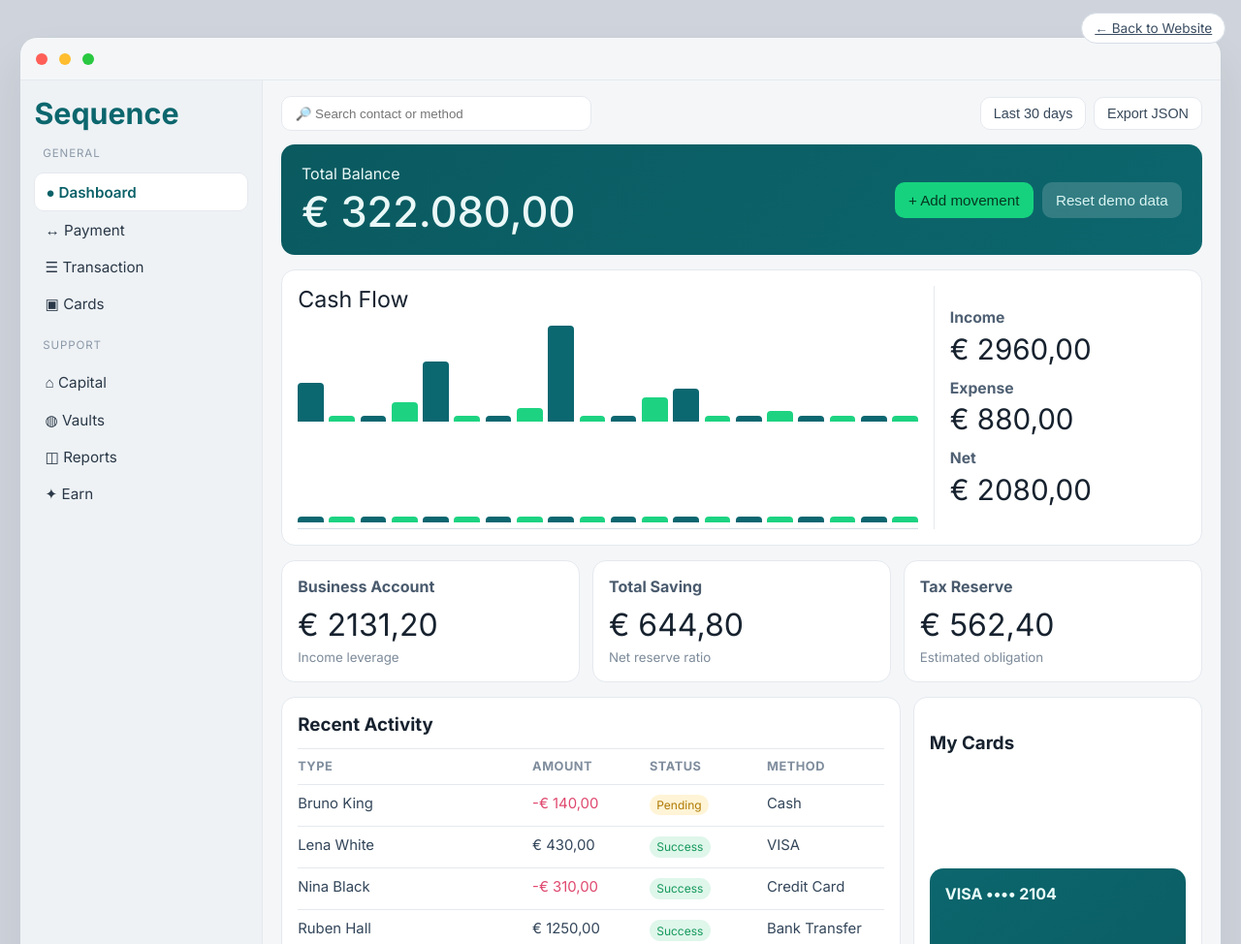
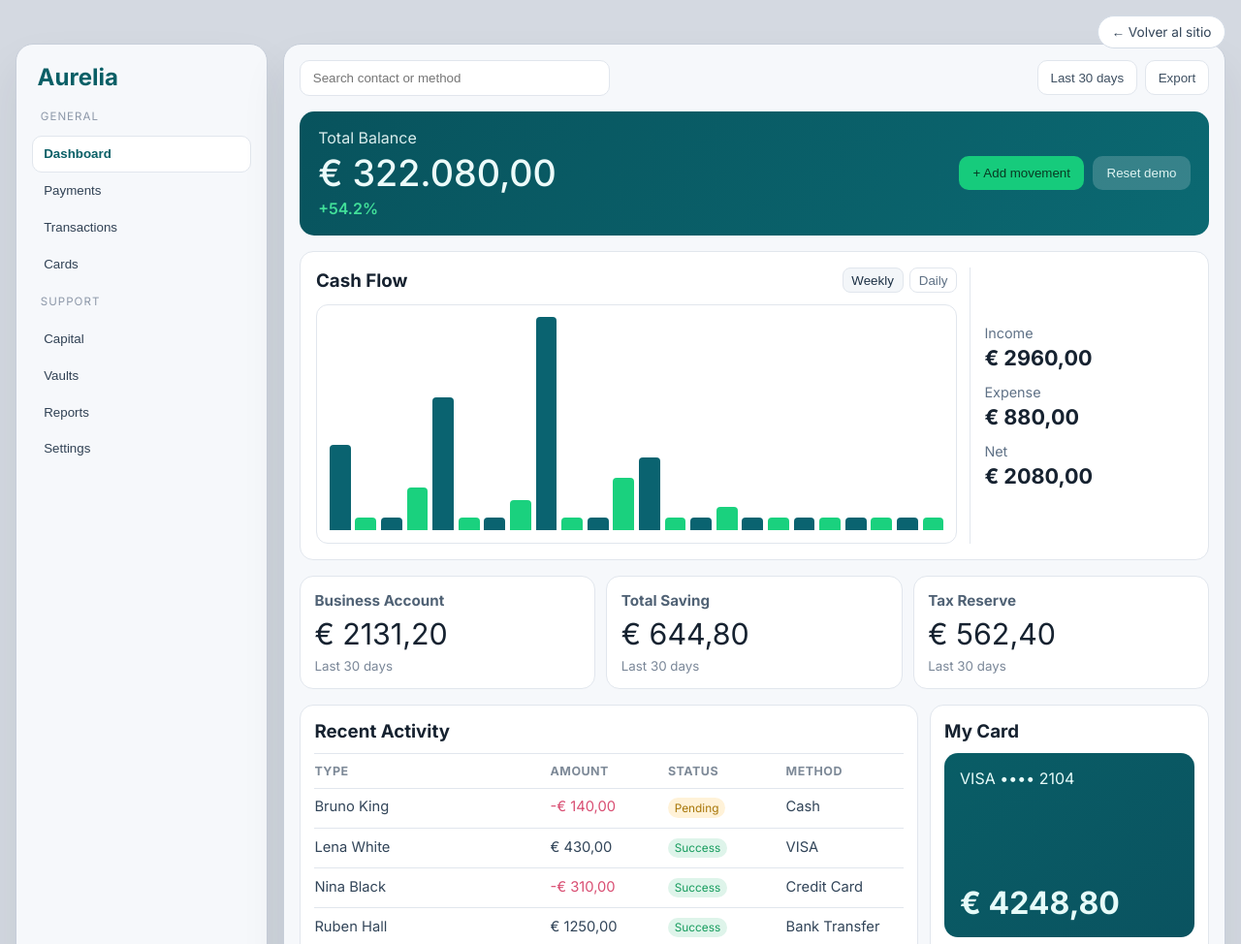
Before and after one commit to jaivial/MariaMVC, a plain HTML site: page dashboard/index.html in a window 1280 px wide. Shown: the top 974 px of the page at 97% size. Drawn offline with Linux system fonts and the light colour scheme.

Commit message:
Create inspired finance dashboard and link from home navbar

```diff
--- a/assets/dashboard.css
+++ b/assets/dashboard.css
@@ -1,71 +1,303 @@
 :root {
-  --bg: #cfd4dc;
-  --surface: #f4f6f8;
-  --line: #e5e9ee;
-  --text: #17222f;
-  --muted: #748294;
-  --teal: #0c666d;
-  --green: #18cd7d;
-  --danger: #df496f;
+  --bg: #d4d9e1;
+  --panel: #f6f8fb;
+  --card: #ffffff;
+  --line: #e1e6ed;
+  --text: #162230;
+  --muted: #77859a;
+  --teal: #075c65;
+  --green: #16cb7c;
+  --danger: #d94f73;
 }
+
 * { box-sizing: border-box; }
-body { margin: 0; font-family: Inter, system-ui, sans-serif; background: var(--bg); color: var(--text); }
-.app { max-width: 1240px; margin: 2.4rem auto; background: var(--surface); border: 1px solid #c8ced6; border-radius: 18px; overflow: hidden; box-shadow: 0 25px 45px rgba(19,27,37,.08); }
-.topbar { height: 44px; border-bottom: 1px solid var(--line); display: flex; align-items: center; padding: 0 1rem; gap: .75rem; }
-.dot { width: 12px; height: 12px; border-radius: 50%; }
-.dot.red { background: #ff5f57; } .dot.yellow { background: #ffbd2f; } .dot.green { background: #28c840; }
-.workspace { display: grid; grid-template-columns: 250px 1fr; min-height: 820px; }
-.sidebar { background: #eef2f5; border-right: 1px solid var(--line); padding: 1rem .9rem; }
-.brand { font-size: 1.9rem; font-weight: 700; color: var(--teal); margin-bottom: 1rem; }
-.navgroup { margin: 1rem 0; }
-.navtitle { font-size: .72rem; color: #8b98a7; text-transform: uppercase; letter-spacing: .08em; margin: .8rem .55rem; }
-.item { display: flex; align-items: center; gap: .55rem; padding: .6rem .7rem; border-radius: 10px; color: #2a3847; font-size: .95rem; }
-.item.active { background: #fff; border: 1px solid var(--line); color: #0a6168; font-weight: 600; }
-.main { padding: 1rem 1.2rem 1.3rem; }
-.toolbar { display: flex; justify-content: space-between; align-items: center; gap: .8rem; margin-bottom: .9rem; }
-.search, select, input { background: #fff; border: 1px solid var(--line); border-radius: 10px; padding: .58rem .85rem; color: #2f4356; }
-.search { min-width: 320px; }
-.filters { display: flex; gap: .5rem; }
-.pill { border: 1px solid var(--line); border-radius: 10px; background: #fff; padding: .5rem .8rem; font-size: .9rem; color: #37485a; }
-.balance { border-radius: 14px; background: linear-gradient(130deg, #0a5a60, #0c666d); color: #eaf8f7; padding: 1.2rem 1.3rem; display: flex; justify-content: space-between; align-items: center; margin-bottom: .95rem; }
-.balance h2 { margin: .2rem 0 0; font-size: 2.7rem; font-weight: 500; }
-.actions { display: flex; gap: .55rem; }
-.btn { padding: .62rem .9rem; border-radius: 10px; border: 0; font-size: .95rem; cursor: pointer; }
-.btn.green { background: #16d27e; color: #063821; } .btn.soft { background: rgba(255,255,255,.16); color: #dbf5f3; }
-.card { background: #fff; border: 1px solid var(--line); border-radius: 14px; }
-.add-form { padding: 1rem; margin-bottom: .95rem; }
-.add-form h3 { margin: 0 0 .7rem; }
-.form-grid { display: grid; grid-template-columns: 1.3fr .8fr .8fr 1fr auto; gap: .6rem; }
-.chart-card { padding: 1rem; display: grid; grid-template-columns: 1fr 260px; gap: 1rem; margin-bottom: .95rem; }
-.chart-title { font-size: 1.45rem; margin-bottom: .8rem; }
-.bars { height: 210px; display: grid; grid-template-columns: repeat(20, 1fr); align-items: end; gap: .35rem; border-bottom: 1px solid #d6dde6; padding-bottom: .35rem; }
-.bar { border-radius: 4px 4px 0 0; }
-.bar.in { background: #0b6770; }
-.bar.out { background: #1dd382; }
-.stat { border-left: 1px solid var(--line); padding-left: 1rem; display: grid; gap: .8rem; align-content: center; }
-.metric h4 { margin: 0; font-size: .98rem; color: #4f6073; }
-.metric p { margin: .3rem 0 0; font-size: 1.85rem; }
-.grid3 { display: grid; grid-template-columns: repeat(3, 1fr); gap: .8rem; margin-bottom: .95rem; }
-.kpi { padding: 1rem; }
-.kpi h5 { margin: 0; color: #495a6d; font-size: 1rem; }
-.kpi p { margin: .6rem 0 .2rem; font-size: 2rem; }
-.kpi small { color: #7d8b9a; }
-.bottom { display: grid; grid-template-columns: 1.5fr .7fr; gap: .8rem; }
-.table { padding: 1rem; }
-.table h3 { margin: 0 0 .8rem; }
-.row { display: grid; grid-template-columns: 2fr 1fr 1fr 1fr; padding: .65rem 0; border-top: 1px solid var(--line); font-size: .93rem; color: #33465a; }
-.row.header { color: #7f8d9d; font-size: .8rem; letter-spacing: .04em; }
-.card-mini { padding: 1rem; display: grid; gap: .7rem; }
-.bank { border-radius: 14px; background: linear-gradient(140deg, #0c666d, #0a5a60); color: #eafffb; padding: 1rem; min-height: 170px; display: grid; align-content: space-between; }
-.badge { display: inline-block; padding: .2rem .45rem; border-radius: 999px; font-size: .75rem; }
-.badge.success { background: #dff6eb; color: #15995b; }
-.badge.pending { background: #fff4d6; color: #af7a04; }
+body {
+  margin: 0;
+  font-family: Inter, system-ui, sans-serif;
+  background: var(--bg);
+  color: var(--text);
+}
+
+.toplink {
+  position: fixed;
+  top: 1rem;
+  right: 1rem;
+  z-index: 10;
+  text-decoration: none;
+  color: #324458;
+  background: #fff;
+  border: 1px solid #d4dce6;
+  border-radius: 999px;
+  padding: .5rem .85rem;
+  font-size: .85rem;
+}
+
+.app-shell {
+  max-width: 1300px;
+  margin: 2.8rem auto;
+  display: grid;
+  grid-template-columns: 260px 1fr;
+  gap: 1rem;
+  padding: 0 1rem;
+}
+
+.cardish {
+  background: var(--panel);
+  border: 1px solid #c7ced9;
+  border-radius: 18px;
+  box-shadow: 0 24px 46px rgba(17, 34, 54, .08);
+}
+
+.sidebar {
+  padding: 1rem;
+}
+
+.logo {
+  margin: .2rem .35rem 1.2rem;
+  color: #0a5f66;
+}
+
+.menu-title {
+  margin: .8rem .55rem;
+  color: #8d98a9;
+  text-transform: uppercase;
+  font-size: .72rem;
+  letter-spacing: .09em;
+}
+
+.menu-item {
+  width: 100%;
+  text-align: left;
+  background: transparent;
+  border: 1px solid transparent;
+  border-radius: 10px;
+  padding: .65rem .7rem;
+  color: #304154;
+  cursor: pointer;
+}
+
+.menu-item.active {
+  background: #fff;
+  border-color: var(--line);
+  color: #095f66;
+  font-weight: 600;
+}
+
+.workspace {
+  padding: 1rem;
+}
+
+.toolbar {
+  display: flex;
+  justify-content: space-between;
+  gap: .8rem;
+  align-items: center;
+  margin-bottom: 1rem;
+}
+
+.search,
+input,
+select {
+  border: 1px solid var(--line);
+  background: #fff;
+  border-radius: 10px;
+  color: #2c3f54;
+  padding: .62rem .8rem;
+}
+
+.search {
+  min-width: 320px;
+}
+
+.toolbar-right { display: flex; gap: .5rem; }
+
+.ghost {
+  border: 1px solid var(--line);
+  background: #fff;
+  border-radius: 10px;
+  padding: .58rem .8rem;
+  color: #3f5062;
+}
+
+.balance-banner {
+  background: linear-gradient(130deg, #08535d, #0b6972);
+  color: #ecfbfa;
+  border-radius: 15px;
+  padding: 1.1rem 1.2rem;
+  margin-bottom: 1rem;
+  display: flex;
+  justify-content: space-between;
+  align-items: center;
+}
+
+.balance-banner p { margin: 0; opacity: .92; }
+.balance-banner h2 { margin: .25rem 0; font-size: 2.35rem; font-weight: 500; }
+.delta { color: #41df99; font-weight: 600; }
+
+.balance-actions,
+.form-grid {
+  display: flex;
+  gap: .55rem;
+  align-items: center;
+}
+
+.btn {
+  border: none;
+  border-radius: 10px;
+  padding: .64rem .9rem;
+  cursor: pointer;
+  font-weight: 500;
+}
+
+.btn.add { background: var(--green); color: #083922; }
+.btn.soft { background: rgba(255,255,255,.18); color: #dff4f2; }
+
+.card {
+  border: 1px solid var(--line);
+  background: var(--card);
+  border-radius: 14px;
+}
+
+.add-form { padding: 1rem; margin-bottom: 1rem; }
+.add-form h3 { margin-top: 0; }
+
+.form-grid {
+  display: grid;
+  grid-template-columns: 1.2fr .8fr .8fr 1fr auto;
+  gap: .55rem;
+}
+
+.flow-wrap {
+  padding: 1rem;
+  margin-bottom: 1rem;
+  display: grid;
+  grid-template-columns: 1fr 230px;
+  gap: .8rem;
+}
+
+.section-head {
+  display: flex;
+  justify-content: space-between;
+  align-items: center;
+  margin-bottom: .7rem;
+}
+.section-head h3 { margin: 0; }
+
+.switches { display: flex; gap: .4rem; }
+.chip {
+  border: 1px solid var(--line);
+  border-radius: 8px;
+  background: #fff;
+  color: #5f7185;
+  padding: .3rem .55rem;
+}
+.chip.active { color: #1d3145; background: #f3f6f9; }
+
+.chart-zone {
+  border: 1px solid var(--line);
+  border-radius: 12px;
+  padding: .8rem;
+}
+
+.bars {
+  height: 220px;
+  display: grid;
+  grid-template-columns: repeat(24, 1fr);
+  align-items: end;
+  gap: .3rem;
+}
+
+.bar {
+  border-radius: 4px 4px 0 0;
+  min-height: 6px;
+}
+
+.bar.in { background: #0a6370; }
+.bar.out { background: #1ad17e; }
+
+.flow-stats {
+  border-left: 1px solid var(--line);
+  padding-left: .9rem;
+  display: grid;
+  gap: .75rem;
+  align-content: center;
+}
+
+.metric span { color: #607287; font-size: .9rem; }
+.metric strong { display: block; margin-top: .2rem; font-size: 1.35rem; }
+
+.kpi-grid {
+  display: grid;
+  grid-template-columns: repeat(3, 1fr);
+  gap: .7rem;
+  margin-bottom: 1rem;
+}
+
+.kpi {
+  padding: .9rem;
+}
+.kpi h5 { margin: 0; color: #506275; font-size: .95rem; }
+.kpi p { margin: .45rem 0 .25rem; font-size: 1.9rem; }
+.kpi small { color: #7a8798; }
+
+.bottom-grid {
+  display: grid;
+  grid-template-columns: 1.55fr .7fr;
+  gap: .7rem;
+}
+
+.table-card,
+.cards-panel { padding: .9rem; }
+
+.row {
+  display: grid;
+  grid-template-columns: 2fr 1fr 1fr 1fr;
+  border-top: 1px solid var(--line);
+  padding: .62rem 0;
+  color: #324559;
+  font-size: .92rem;
+}
+
+.row.header {
+  color: #7e8a98;
+  font-size: .78rem;
+  letter-spacing: .04em;
+}
+
+.badge {
+  display: inline-block;
+  padding: .2rem .42rem;
+  border-radius: 999px;
+  font-size: .74rem;
+}
+
+.badge.success { background: #def4ea; color: #179c5e; }
+.badge.pending { background: #fff2d8; color: #a77507; }
 .neg { color: var(--danger); }
-.toplink { position: fixed; top: .8rem; right: 1rem; background: #fff; border: 1px solid #d7dde6; border-radius: 999px; padding: .45rem .8rem; font-size: .85rem; color: #3a4d62; }
+
+.bank-card {
+  min-height: 190px;
+  border-radius: 14px;
+  padding: 1rem;
+  color: #e6fbf9;
+  display: grid;
+  align-content: space-between;
+  background: linear-gradient(140deg, #095d66, #0a5360);
+}
+
+.bank-card strong { font-size: 2rem; }
+
 @media (max-width: 1100px) {
-  .workspace { grid-template-columns: 1fr; }
-  .sidebar { display:none; }
-  .chart-card,.grid3,.bottom { grid-template-columns:1fr; }
-  .stat { border-left:0;border-top:1px solid var(--line);padding-left:0;padding-top:.8rem; }
+  .app-shell { grid-template-columns: 1fr; }
+  .sidebar { display: none; }
+  .flow-wrap,
+  .kpi-grid,
+  .bottom-grid,
   .form-grid { grid-template-columns: 1fr; }
+  .flow-stats {
+    border-left: 0;
+    border-top: 1px solid var(--line);
+    padding-left: 0;
+    padding-top: .9rem;
+  }
 }
--- a/assets/dashboard.js
+++ b/assets/dashboard.js
@@ -27,6 +27,7 @@ const refs = {
   periodBtn: document.getElementById('periodBtn'),
   exportBtn: document.getElementById('exportBtn'),
   totalBalance: document.getElementById('totalBalance'),
+  balanceDelta: document.getElementById('balanceDelta'),
   incomeMetric: document.getElementById('incomeMetric'),
   expenseMetric: document.getElementById('expenseMetric'),
   netMetric: document.getElementById('netMetric'),
@@ -51,38 +52,40 @@ const periodCutoff = (days) => {
 const filteredTx = () => {
   const q = refs.searchInput.value.trim().toLowerCase();
   const cutoff = periodCutoff(currentPeriod);
-  return transactions.filter((t) => t.date >= cutoff && (`${t.name} ${t.method}`.toLowerCase().includes(q)));
+  return transactions.filter((t) => t.date >= cutoff && `${t.name} ${t.method}`.toLowerCase().includes(q));
 };
 
 const persist = () => localStorage.setItem(STORAGE_KEY, JSON.stringify(transactions));
 
 const renderBars = (txs) => {
   refs.bars.innerHTML = '';
-  const buckets = Array.from({ length: 20 }, () => ({ in: 0, out: 0 }));
+  const buckets = Array.from({ length: 12 }, () => ({ in: 0, out: 0 }));
+
   txs.forEach((t, i) => {
-    const b = buckets[i % 20];
-    if (t.type === 'income') b.in += t.amount;
-    else b.out += t.amount;
+    const bucket = buckets[i % buckets.length];
+    if (t.type === 'income') bucket.in += t.amount;
+    else bucket.out += t.amount;
   });
-  const max = Math.max(1, ...buckets.map((b) => Math.max(b.in, b.out)));
-  buckets.forEach((b) => {
+
+  const max = Math.max(1, ...buckets.map((bucket) => Math.max(bucket.in, bucket.out)));
+  buckets.forEach((bucket) => {
     const inBar = document.createElement('div');
     inBar.className = 'bar in';
-    inBar.style.height = `${Math.max(6, (b.in / max) * 100)}%`;
+    inBar.style.height = `${Math.max(6, (bucket.in / max) * 100)}%`;
     refs.bars.appendChild(inBar);
+
     const outBar = document.createElement('div');
     outBar.className = 'bar out';
-    outBar.style.height = `${Math.max(6, (b.out / max) * 100)}%`;
+    outBar.style.height = `${Math.max(6, (bucket.out / max) * 100)}%`;
     refs.bars.appendChild(outBar);
   });
 };
 
-const renderKPIs = (income, expense) => {
-  const net = income - expense;
+const renderKPIs = (income, expense, net) => {
   refs.kpis.innerHTML = `
-    <article class="card kpi"><h5>Business Account</h5><p>${formatCurrency(income * 0.72)}</p><small>Income leverage</small></article>
-    <article class="card kpi"><h5>Total Saving</h5><p>${formatCurrency(net * 0.31)}</p><small>Net reserve ratio</small></article>
-    <article class="card kpi"><h5>Tax Reserve</h5><p>${formatCurrency(income * 0.19)}</p><small>Estimated obligation</small></article>
+    <article class="card kpi"><h5>Business Account</h5><p>${formatCurrency(income * 0.72)}</p><small>Last ${currentPeriod} days</small></article>
+    <article class="card kpi"><h5>Total Saving</h5><p>${formatCurrency(Math.max(0, net * 0.31))}</p><small>Last ${currentPeriod} days</small></article>
+    <article class="card kpi"><h5>Tax Reserve</h5><p>${formatCurrency(income * 0.19)}</p><small>Last ${currentPeriod} days</small></article>
   `;
 };
 
@@ -91,31 +94,38 @@ const renderTable = (txs) => {
     .slice()
     .reverse()
     .slice(0, 8)
-    .map((t) => `
+    .map(
+      (t) => `
       <div class="row">
         <span>${t.name}</span>
         <span class="${t.type === 'expense' ? 'neg' : ''}">${t.type === 'expense' ? '-' : ''}${formatCurrency(t.amount)}</span>
         <span><span class="badge ${t.status === 'Success' ? 'success' : 'pending'}">${t.status}</span></span>
         <span>${t.method}</span>
       </div>
-    `)
+    `,
+    )
     .join('');
 };
 
 const render = () => {
   const txs = filteredTx();
-  const income = txs.filter((t) => t.type === 'income').reduce((a, t) => a + t.amount, 0);
-  const expense = txs.filter((t) => t.type === 'expense').reduce((a, t) => a + t.amount, 0);
+  const income = txs.filter((t) => t.type === 'income').reduce((acc, t) => acc + t.amount, 0);
+  const expense = txs.filter((t) => t.type === 'expense').reduce((acc, t) => acc + t.amount, 0);
   const net = income - expense;
+  const base = 320000;
 
-  refs.totalBalance.textContent = formatCurrency(net + 320000);
+  refs.totalBalance.textContent = formatCurrency(net + base);
+  const delta = ((net / Math.max(1, income + expense)) * 100).toFixed(1);
+  refs.balanceDelta.textContent = `${delta >= 0 ? '+' : ''}${delta}%`;
+  refs.balanceDelta.style.color = delta >= 0 ? '#41df99' : '#ff9bb4';
+
   refs.incomeMetric.textContent = formatCurrency(income);
   refs.expenseMetric.textContent = formatCurrency(expense);
   refs.netMetric.textContent = formatCurrency(net);
   refs.cardBalance.textContent = formatCurrency(Math.max(0, net * 0.36 + 3500));
 
   renderBars(txs);
-  renderKPIs(income, expense);
+  renderKPIs(income, expense, net);
   renderTable(txs);
 };
 
@@ -131,9 +141,10 @@ refs.toggleFormBtn.addEventListener('click', () => {
   refs.addFormWrap.hidden = !refs.addFormWrap.hidden;
 });
 
-refs.movementForm.addEventListener('submit', (e) => {
-  e.preventDefault();
+refs.movementForm.addEventListener('submit', (event) => {
+  event.preventDefault();
   const data = new FormData(refs.movementForm);
+
   transactions.push({
     name: String(data.get('name')),
     type: String(data.get('type')),
@@ -142,6 +153,7 @@ refs.movementForm.addEventListener('submit', (e) => {
     date: new Date().toISOString().slice(0, 10),
     status: 'Success',
   });
+
   persist();
   refs.movementForm.reset();
   refs.addFormWrap.hidden = true;
--- a/dashboard/index.html
+++ b/dashboard/index.html
@@ -3,52 +3,54 @@
   <head>
     <meta charset="UTF-8" />
     <meta name="viewport" content="width=device-width, initial-scale=1.0" />
-    <title>Aurelia CRM Dashboard</title>
+    <title>Aurelia Finance Dashboard</title>
     <link rel="preconnect" href="https://fonts.googleapis.com" />
     <link rel="preconnect" href="https://fonts.gstatic.com" crossorigin />
     <link href="https://fonts.googleapis.com/css2?family=Inter:wght@400;500;600;700&display=swap" rel="stylesheet" />
     <link rel="stylesheet" href="../assets/dashboard.css" />
   </head>
   <body>
-    <a class="toplink" href="../">← Back to Website</a>
-    <div class="app">
-      <div class="topbar"><span class="dot red"></span><span class="dot yellow"></span><span class="dot green"></span></div>
-      <div class="workspace">
-        <aside class="sidebar">
-          <div class="brand">Sequence</div>
-          <div class="navgroup">
-            <div class="navtitle">General</div>
-            <div class="item active">● Dashboard</div>
-            <div class="item">↔ Payment</div>
-            <div class="item">☰ Transaction</div>
-            <div class="item">▣ Cards</div>
+    <a class="toplink" href="../">← Volver al sitio</a>
+
+    <div class="app-shell">
+      <aside class="sidebar cardish">
+        <h1 class="logo">Aurelia</h1>
+
+        <div class="menu-block">
+          <p class="menu-title">General</p>
+          <button class="menu-item active">Dashboard</button>
+          <button class="menu-item">Payments</button>
+          <button class="menu-item">Transactions</button>
+          <button class="menu-item">Cards</button>
         </div>
-          <div class="navgroup">
-            <div class="navtitle">Support</div>
-            <div class="item">⌂ Capital</div>
-            <div class="item">◍ Vaults</div>
-            <div class="item">◫ Reports</div>
-            <div class="item">✦ Earn</div>
+
+        <div class="menu-block">
+          <p class="menu-title">Support</p>
+          <button class="menu-item">Capital</button>
+          <button class="menu-item">Vaults</button>
+          <button class="menu-item">Reports</button>
+          <button class="menu-item">Settings</button>
         </div>
       </aside>
 
-        <main class="main">
-          <div class="toolbar">
-            <input id="searchInput" class="search" type="search" placeholder="🔎 Search contact or method" />
-            <div class="filters">
-              <button class="pill" id="periodBtn" type="button">Last 30 days</button>
-              <button class="pill" id="exportBtn" type="button">Export JSON</button>
+      <main class="workspace cardish">
+        <header class="toolbar">
+          <input id="searchInput" class="search" type="search" placeholder="Search contact or method" />
+          <div class="toolbar-right">
+            <button class="ghost" id="periodBtn" type="button">Last 30 days</button>
+            <button class="ghost" id="exportBtn" type="button">Export</button>
           </div>
+        </header>
+
+        <section class="balance-banner">
+          <div>
+            <p>Total Balance</p>
+            <h2 id="totalBalance">€ 0,00</h2>
+            <span id="balanceDelta" class="delta">+0.0%</span>
           </div>
-
-          <section class="balance">
-            <div>
-              <span>Total Balance</span>
-              <h2 id="totalBalance">€ 0,00</h2>
-            </div>
-            <div class="actions">
-              <button class="btn green" id="toggleFormBtn" type="button">+ Add movement</button>
-              <button class="btn soft" id="seedBtn" type="button">Reset demo data</button>
+          <div class="balance-actions">
+            <button class="btn add" id="toggleFormBtn" type="button">+ Add movement</button>
+            <button class="btn soft" id="seedBtn" type="button">Reset demo</button>
           </div>
         </section>
 
@@ -56,44 +58,57 @@
           <h3>Add movement</h3>
           <form id="movementForm" class="form-grid">
             <input required name="name" placeholder="Contact name" />
-              <select name="type" required><option value="income">Income</option><option value="expense">Expense</option></select>
+            <select name="type" required>
+              <option value="income">Income</option>
+              <option value="expense">Expense</option>
+            </select>
             <input required name="amount" type="number" step="0.01" min="1" placeholder="Amount" />
-              <select name="method" required><option>Credit Card</option><option>Bank Transfer</option><option>VISA</option><option>Cash</option></select>
-              <button class="btn green" type="submit">Save</button>
+            <select name="method" required>
+              <option>Credit Card</option>
+              <option>Bank Transfer</option>
+              <option>VISA</option>
+              <option>Cash</option>
+            </select>
+            <button class="btn add" type="submit">Save</button>
           </form>
         </section>
 
-          <section class="card chart-card">
+        <section class="card flow-wrap">
           <div>
-              <div class="chart-title">Cash Flow</div>
+            <div class="section-head">
+              <h3>Cash Flow</h3>
+              <div class="switches"><button class="chip active">Weekly</button><button class="chip">Daily</button></div>
+            </div>
+            <div class="chart-zone">
               <div id="bars" class="bars" aria-label="Cash flow bars"></div>
             </div>
-            <div class="stat">
-              <div class="metric"><h4>Income</h4><p id="incomeMetric">€ 0,00</p></div>
-              <div class="metric"><h4>Expense</h4><p id="expenseMetric">€ 0,00</p></div>
-              <div class="metric"><h4>Net</h4><p id="netMetric">€ 0,00</p></div>
           </div>
+          <aside class="flow-stats">
+            <div class="metric"><span>Income</span><strong id="incomeMetric">€ 0,00</strong></div>
+            <div class="metric"><span>Expense</span><strong id="expenseMetric">€ 0,00</strong></div>
+            <div class="metric"><span>Net</span><strong id="netMetric">€ 0,00</strong></div>
+          </aside>
         </section>
 
-          <section class="grid3" id="kpis"></section>
+        <section class="kpi-grid" id="kpis"></section>
 
-          <section class="bottom">
-            <article class="card table">
-              <h3>Recent Activity</h3>
+        <section class="bottom-grid">
+          <article class="card table-card">
+            <div class="section-head"><h3>Recent Activity</h3></div>
             <div class="row header"><strong>TYPE</strong><strong>AMOUNT</strong><strong>STATUS</strong><strong>METHOD</strong></div>
             <div id="activityRows"></div>
           </article>
-            <aside class="card card-mini">
-              <h3>My Cards</h3>
-              <div class="bank">
-                <strong>VISA •••• 2104</strong>
-                <span id="cardBalance" style="font-size:2rem;">€ 0,00</span>
+
+          <aside class="card cards-panel">
+            <div class="section-head"><h3>My Card</h3></div>
+            <div class="bank-card">
+              <span>VISA •••• 2104</span>
+              <strong id="cardBalance">€ 0,00</strong>
             </div>
           </aside>
         </section>
       </main>
     </div>
-    </div>
 
     <script src="../assets/dashboard.js"></script>
   </body>
```
Also changed, not shown: index.html (+1 -1 lines). Lines whose indentation alone changed are shown as unchanged.
